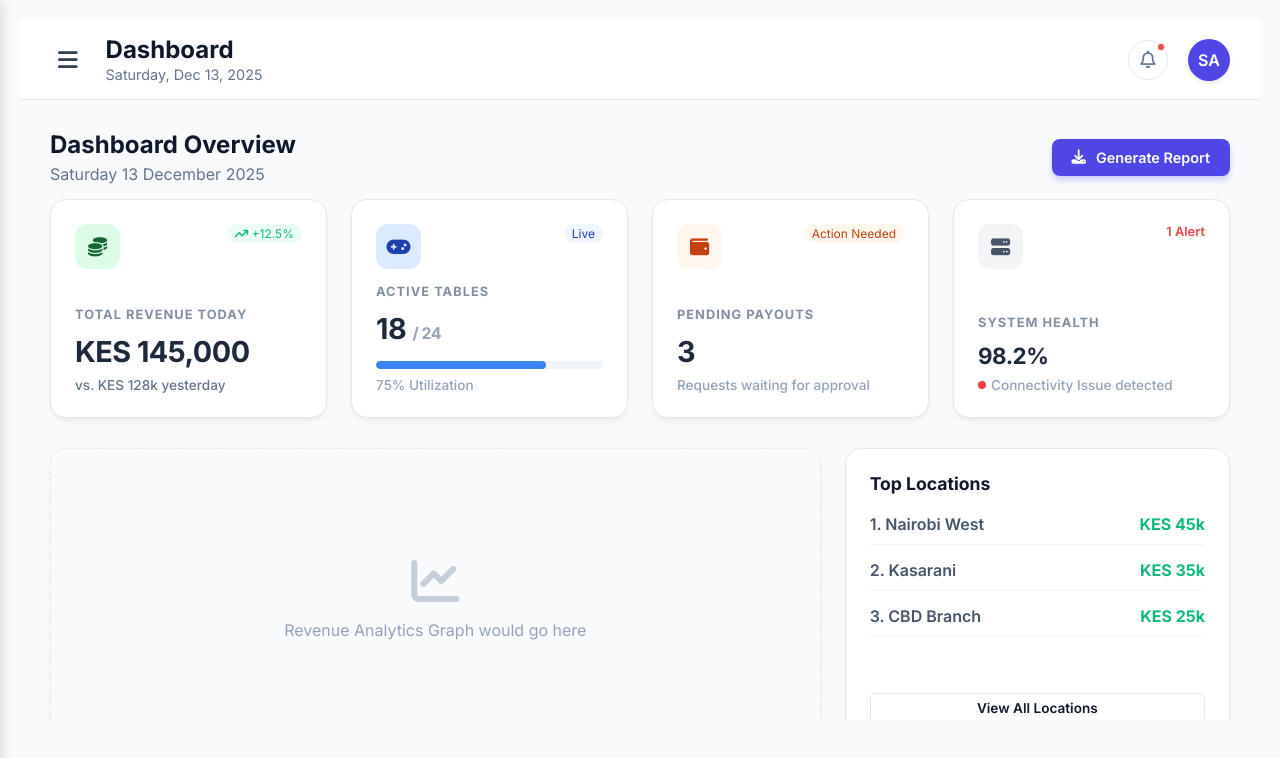
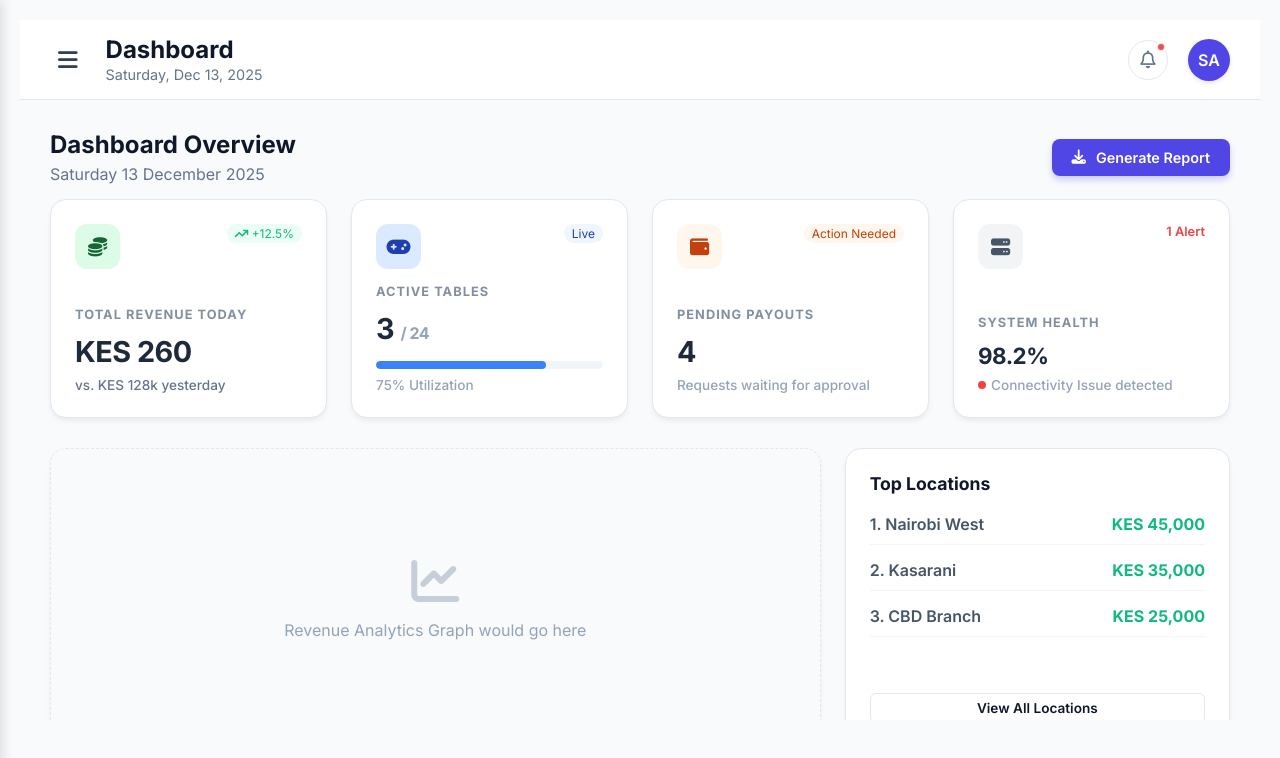
Before and after one commit to skipper-blue/smartpool, a React (Vite) app in the folder frontend/: page / in a window 1280 px wide. Shown: the top 758 px of the page. Built offline with nearby package versions, Linux system fonts and the light colour scheme.

Commit message:
updated a little

```diff
--- /dev/null
+++ b/frontend/src/data/mockData.js
@@ -0,0 +1,250 @@
+// Common data file for SmartPool application
+// This file contains all mock data used across the frontend
+// Edit this file to see how data flows through your website
+
+export const mockData = {
+  // Dashboard statistics
+  dashboardStats: {
+    revenue: 145000,
+    activeTables: 18,
+    pendingPayouts: 3,
+    issues: 1
+  },
+
+  // Recent transactions for ActivityTable
+  recentTransactions: [
+    { time: '14:32', tableId: 'T-105', location: 'Nairobi West', amount: 'KES 50', status: 'Active' },
+    { time: '14:15', tableId: 'T-202', location: 'Kasarani', amount: 'KES 20', status: 'Active' },
+    { time: '14:00', tableId: 'T-108', location: 'CBD', amount: 'KES 20', status: 'Failed' },
+    { time: '13:45', tableId: 'T-105', location: 'Nairobi West', amount: 'KES 50', status: 'Active' },
+    { time: '13:30', tableId: 'T-301', location: 'Langata', amount: 'KES 100', status: 'Active' }
+  ],
+
+  // Owners data
+  owners: [
+    {
+      id: 1,
+      name: 'John Kamau',
+      email: 'john.k@gmail.com',
+      phone: '+254 712 345 678',
+      tables: 5,
+      revenue: 125000,
+      status: 'Active',
+      location: 'Westlands',
+      commission: '15%',
+      earned: 'KES 18,750'
+    },
+    {
+      id: 2,
+      name: 'Sarah Ochieng',
+      email: 'sarah.o@yahoo.com',
+      phone: '+254 722 987 654',
+      tables: 3,
+      revenue: 89000,
+      status: 'Active',
+      location: 'Kasarani',
+      commission: '15%',
+      earned: 'KES 13,350'
+    },
+    {
+      id: 3,
+      name: 'David Mwangi',
+      email: 'd.mwangi@biz.co.ke',
+      phone: '+254 733 111 222',
+      tables: 1,
+      revenue: 12000,
+      status: 'Pending',
+      location: 'CBD',
+      commission: '15%',
+      earned: 'KES 1,800'
+    },
+    {
+      id: 4,
+      name: 'City Pub Ltd',
+      email: 'admin@citypub.com',
+      phone: '+254 700 000 000',
+      tables: 12,
+      revenue: 450000,
+      status: 'Active',
+      location: 'Langata',
+      commission: '12%',
+      earned: 'KES 54,000'
+    }
+  ],
+
+  // Transactions data
+  transactions: [
+    {
+      id: 'TX-1001',
+      code: 'QGH12399AA',
+      date: '2023-11-30 14:32',
+      tableId: 'T-105',
+      owner: 'John Kamau',
+      amount: 50,
+      duration: '30 Min',
+      status: 'Completed',
+      method: 'M-Pesa'
+    },
+    {
+      id: 'TX-1002',
+      code: 'QGH12388BB',
+      date: '2023-11-30 14:15',
+      tableId: 'T-202',
+      owner: 'Sarah Ochieng',
+      amount: 20,
+      duration: '10 Min',
+      status: 'Completed',
+      method: 'M-Pesa'
+    },
+    {
+      id: 'TX-1003',
+      code: 'QGH12377CC',
+      date: '2023-11-30 14:00',
+      tableId: 'T-108',
+      owner: 'David Mwangi',
+      amount: 20,
+      duration: '10 Min',
+      status: 'Failed',
+      method: 'Cash'
+    },
+    {
+      id: 'TX-1004',
+      code: 'QGH12366DD',
+      date: '2023-11-30 13:45',
+      tableId: 'T-105',
+      owner: 'John Kamau',
+      amount: 50,
+      duration: '30 Min',
+      status: 'Completed',
+      method: 'M-Pesa'
+    },
+    {
+      id: 'TX-1005',
+      code: 'QGH12355EE',
+      date: '2023-11-30 13:30',
+      tableId: 'T-301',
+      owner: 'City Pub Ltd',
+      amount: 100,
+      duration: '1 Hr',
+      status: 'Completed',
+      method: 'M-Pesa'
+    },
+    {
+      id: 'TX-1006',
+      code: 'QGH12344FF',
+      date: '2023-11-30 13:10',
+      tableId: 'T-105',
+      owner: 'John Kamau',
+      amount: 50,
+      duration: '30 Min',
+      status: 'Refunded',
+      method: 'M-Pesa'
+    },
+    {
+      id: 'TX-1007',
+      code: 'QGH12333GG',
+      date: '2023-11-30 12:45',
+      tableId: 'T-202',
+      owner: 'Sarah Ochieng',
+      amount: 40,
+      duration: '20 Min',
+      status: 'Completed',
+      method: 'Cash'
+    }
+  ],
+
+  // Settlements data
+  pendingPayouts: [
+    { id: 101, owner: 'John Kamau', tables: 3, revenue: 65000, fee: 4500, payable: 60500 },
+    { id: 102, owner: 'Sarah Ochieng', tables: 5, revenue: 150000, fee: 12000, payable: 138000 },
+    { id: 103, owner: 'David Mwangi', tables: 2, revenue: 28000, fee: 2000, payable: 26000 },
+    { id: 104, owner: 'City Pub Ltd', tables: 4, revenue: 80000, fee: 6000, payable: 74000 }
+  ],
+
+  // Device data for Control Center
+  devices: [
+    {
+      id: 'T-101',
+      name: 'Nairobi West - Bar A',
+      status: 'Online',
+      ip: '192.168.1.101',
+      mac: '00:1A:2B:3C:4D:5E',
+      firmware: 'v2.4.1',
+      voltage: 12.4,
+      signal: -55,
+      uptime: '4d 12h',
+      config: { pricePerGame: 50, sleepTimer: 10, volume: 80 }
+    },
+    {
+      id: 'T-102',
+      name: 'Nairobi West - Bar A',
+      status: 'Busy',
+      ip: '192.168.1.102',
+      mac: '00:1A:2B:3C:4D:5F',
+      firmware: 'v2.4.0',
+      voltage: 11.8,
+      signal: -62,
+      uptime: '12h 30m',
+      config: { pricePerGame: 50, sleepTimer: 15, volume: 60 }
+    },
+    {
+      id: 'T-205',
+      name: 'Kasarani - Club Z',
+      status: 'Offline',
+      ip: '192.168.2.005',
+      mac: '00:1A:2B:3C:4D:88',
+      firmware: 'v2.4.1',
+      voltage: 0,
+      signal: 0,
+      uptime: '0m',
+      config: { pricePerGame: 40, sleepTimer: 5, volume: 100 }
+    },
+    {
+      id: 'T-309',
+      name: 'Westlands - Lounge',
+      status: 'Online',
+      ip: '192.168.3.009',
+      mac: '00:1A:2B:3C:4D:99',
+      firmware: 'v2.5.0',
+      voltage: 12.6,
+      signal: -48,
+      uptime: '1d 2h',
+      config: { pricePerGame: 100, sleepTimer: 20, volume: 45 }
+    }
+  ],
+
+  // Top locations data for Dashboard
+  topLocations: [
+    { name: 'Nairobi West', revenue: 45000 },
+    { name: 'Kasarani', revenue: 35000 },
+    { name: 'CBD Branch', revenue: 25000 }
+  ],
+
+  // System settings (for Settings page)
+  systemSettings: {
+    maintenanceMode: false,
+    autoBackup: true,
+    notificationEmail: 'admin@smartpool.com',
+    currency: 'KES',
+    timezone: 'Africa/Nairobi'
+  }
+};
+
+// Helper functions for data manipulation
+export const getTotalRevenue = () => {
+  return mockData.transactions
+    .filter(tx => tx.status === 'Completed')
+    .reduce((sum, tx) => sum + tx.amount, 0);
+};
+
+export const getActiveTablesCount = () => {
+  return mockData.devices.filter(device => device.status === 'Online' || device.status === 'Busy').length;
+};
+
+export const getPendingPayoutsCount = () => {
+  return mockData.pendingPayouts.length;
+};
+
+export const getSystemIssuesCount = () => {
+  return mockData.devices.filter(device => device.status === 'Offline').length;
+};
--- a/frontend/src/pages/Dashboard.jsx
+++ b/frontend/src/pages/Dashboard.jsx
@@ -1,16 +1,16 @@
 import React from 'react';
 import ActivityTable from '../components/ActivityTable'; // Assuming you have this
 import './css/Dashboard.css';
+import { mockData, getTotalRevenue, getActiveTablesCount, getPendingPayoutsCount, getSystemIssuesCount } from '../data/mockData';
 
 function Dashboard() {
 
-    // MOCK DATA (In a real app, these come from your API)
-    // We use 'null' to represent loading, but here I've filled them for the 'Advanced' look.
+    // Use data from common mockData file
     const stats = {
-        revenue: 145000,
-        activeTables: 18,
-        pendingPayouts: 3,
-        issues: 1
+        revenue: getTotalRevenue(),
+        activeTables: getActiveTablesCount(),
+        pendingPayouts: getPendingPayoutsCount(),
+        issues: getSystemIssuesCount()
     };
 
     // Helper to format currency
@@ -125,10 +125,10 @@ function Dashboard() {
                 <div className="hd-card">
                     <h3 style={{margin:'0 0 20px 0', fontSize:'1.1rem'}}>Top Locations</h3>
                     <div style={{display:'flex', flexDirection:'column', gap:'15px'}}>
-                        {['Nairobi West', 'Kasarani', 'CBD Branch'].map((loc, index) => (
+                        {mockData.topLocations.map((loc, index) => (
                             <div key={index} style={{display:'flex', justifyContent:'space-between', alignItems:'center', borderBottom:'1px solid #f1f5f9', paddingBottom:'10px'}}>
-                                <span style={{fontWeight:'600', color:'#475569'}}>{index + 1}. {loc}</span>
-                                <span style={{fontWeight:'700', color:'#10b981'}}>KES {(45 - index*10)}k</span>
+                                <span style={{fontWeight:'600', color:'#475569'}}>{index + 1}. {loc.name}</span>
+                                <span style={{fontWeight:'700', color:'#10b981'}}>KES {loc.revenue.toLocaleString()}</span>
                             </div>
                         ))}
                     </div>
@@ -145,7 +145,7 @@ function Dashboard() {
                 {/* If you have the ActivityTable component, it renders here.
                     If mock data is empty, ensure the table handles empty states gracefully */}
                 <div className="hd-card" style={{padding:0, overflow:'hidden'}}>
-                    <ActivityTable transactions={[]} />
+                    <ActivityTable transactions={mockData.recentTransactions} />
                 </div>
             </div>
 
--- a/frontend/src/pages/OwnersPage.jsx
+++ b/frontend/src/pages/OwnersPage.jsx
@@ -1,6 +1,7 @@
 import React, { useState } from 'react';
 import OwnerDetail from '../components/ownersDetails'; // Make sure the path is correct
 import '../assets/css/Owners.css';
+import { mockData } from '../data/mockData';
 
 const OwnersPage = () => {
     // STATE
@@ -9,13 +10,8 @@ const OwnersPage = () => {
     const [searchTerm, setSearchTerm] = useState('');
     const [selectedOwner, setSelectedOwner] = useState(null); // New state for navigation
 
-    // MOCK DATA
-    const [owners, setOwners] = useState([
-        { id: 1, name: 'John Kamau', email: 'john.k@gmail.com', phone: '+254 712 345 678', tables: 5, revenue: 125000, status: 'Active', location: 'Westlands' },
-        { id: 2, name: 'Sarah Ochieng', email: 'sarah.o@yahoo.com', phone: '+254 722 987 654', tables: 3, revenue: 89000, status: 'Active', location: 'Kasarani' },
-        { id: 3, name: 'David Mwangi', email: 'd.mwangi@biz.co.ke', phone: '+254 733 111 222', tables: 1, revenue: 12000, status: 'Pending', location: 'CBD' },
-        { id: 4, name: 'City Pub Ltd', email: 'admin@citypub.com', phone: '+254 700 000 000', tables: 12, revenue: 450000, status: 'Active', location: 'Langata' },
-    ]);
+    // MOCK DATA - now from common data file
+    const [owners, setOwners] = useState(mockData.owners);
 
     // FORM STATE
     const [formData, setFormData] = useState({ name: '', email: '', phone: '', location: '' });
--- a/frontend/src/pages/Settlements.jsx
+++ b/frontend/src/pages/Settlements.jsx
@@ -1,6 +1,7 @@
 import React, { useState, useEffect } from 'react';
 import '../assets/css/Settlements.css';
 //import '../components/css/ActivityTable.css';
+import { mockData } from '../data/mockData';
 
 const Settlements = () => {
 
@@ -17,13 +18,8 @@ const Settlements = () => {
     const today = new Date();
     const formatDate = (date) => date.toLocaleDateString('en-GB', { day: 'numeric', month: 'short', year: 'numeric' });
 
-    // Mock Data
-    const [pendingPayouts, setPendingPayouts] = useState([
-        { id: 101, owner: 'John Doe', tables: 3, revenue: 65000, fee: 4500, payable: 60500 },
-        { id: 102, owner: 'Jane Smith', tables: 5, revenue: 150000, fee: 12000, payable: 138000 },
-        { id: 103, owner: 'Mike Ross', tables: 2, revenue: 28000, fee: 2000, payable: 26000 },
-        { id: 104, owner: 'Sarah Connor', tables: 4, revenue: 80000, fee: 6000, payable: 74000 },
-    ]);
+    // Mock Data - now from common data file
+    const [pendingPayouts, setPendingPayouts] = useState(mockData.pendingPayouts);
 
     // --- CALCULATIONS ---
     const totalUnpaid = pendingPayouts.reduce((acc, curr) => acc + curr.payable, 0);
--- a/frontend/src/pages/TransactionPages.jsx
+++ b/frontend/src/pages/TransactionPages.jsx
@@ -1,17 +1,10 @@
 import React, { useState, useMemo } from 'react';
 import '../assets/css/Transactions.css';
+import { mockData } from '../data/mockData';
 
 const TransactionsPage = () => {
-    // --- MOCK DATA ---
-    const [transactions] = useState([
-        { id: 'TX-1001', code: 'QGH12399AA', date: '2023-11-30 14:32', tableId: 'T-105', owner: 'John Doe', amount: 50, duration: '30 Min', status: 'Completed', method: 'M-Pesa' },
-        { id: 'TX-1002', code: 'QGH12388BB', date: '2023-11-30 14:15', tableId: 'T-202', owner: 'Jane Smith', amount: 20, duration: '10 Min', status: 'Completed', method: 'M-Pesa' },
-        { id: 'TX-1003', code: 'QGH12377CC', date: '2023-11-30 14:00', tableId: 'T-108', owner: 'John Doe', amount: 20, duration: '10 Min', status: 'Failed', method: 'Cash' },
-        { id: 'TX-1004', code: 'QGH12366DD', date: '2023-11-30 13:45', tableId: 'T-105', owner: 'John Doe', amount: 50, duration: '30 Min', status: 'Completed', method: 'M-Pesa' },
-        { id: 'TX-1005', code: 'QGH12355EE', date: '2023-11-30 13:30', tableId: 'T-301', owner: 'City Pub', amount: 100, duration: '1 Hr', status: 'Completed', method: 'M-Pesa' },
-        { id: 'TX-1006', code: 'QGH12344FF', date: '2023-11-30 13:10', tableId: 'T-105', owner: 'John Doe', amount: 50, duration: '30 Min', status: 'Refunded', method: 'M-Pesa' },
-        { id: 'TX-1007', code: 'QGH12333GG', date: '2023-11-30 12:45', tableId: 'T-202', owner: 'Jane Smith', amount: 40, duration: '20 Min', status: 'Completed', method: 'Cash' },
-    ]);
+    // --- MOCK DATA - now from common data file ---
+    const [transactions] = useState(mockData.transactions);
 
     // --- STATE ---
     const [searchTerm, setSearchTerm] = useState('');
```
Also changed, not shown: frontend/src/pages/ControlCenter.jsx (+3 -27 lines), frontend/src/assets/img/logo.jpg.
